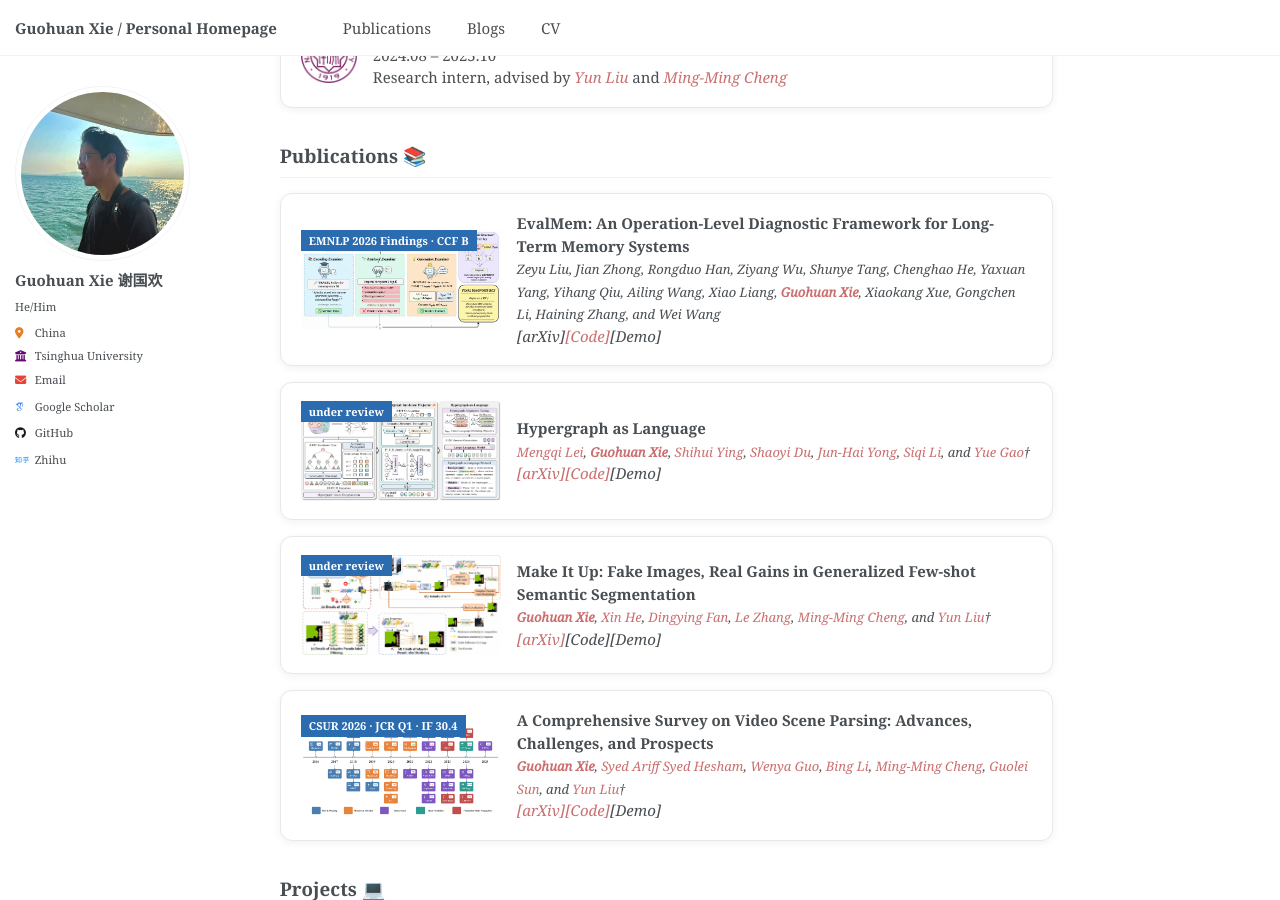
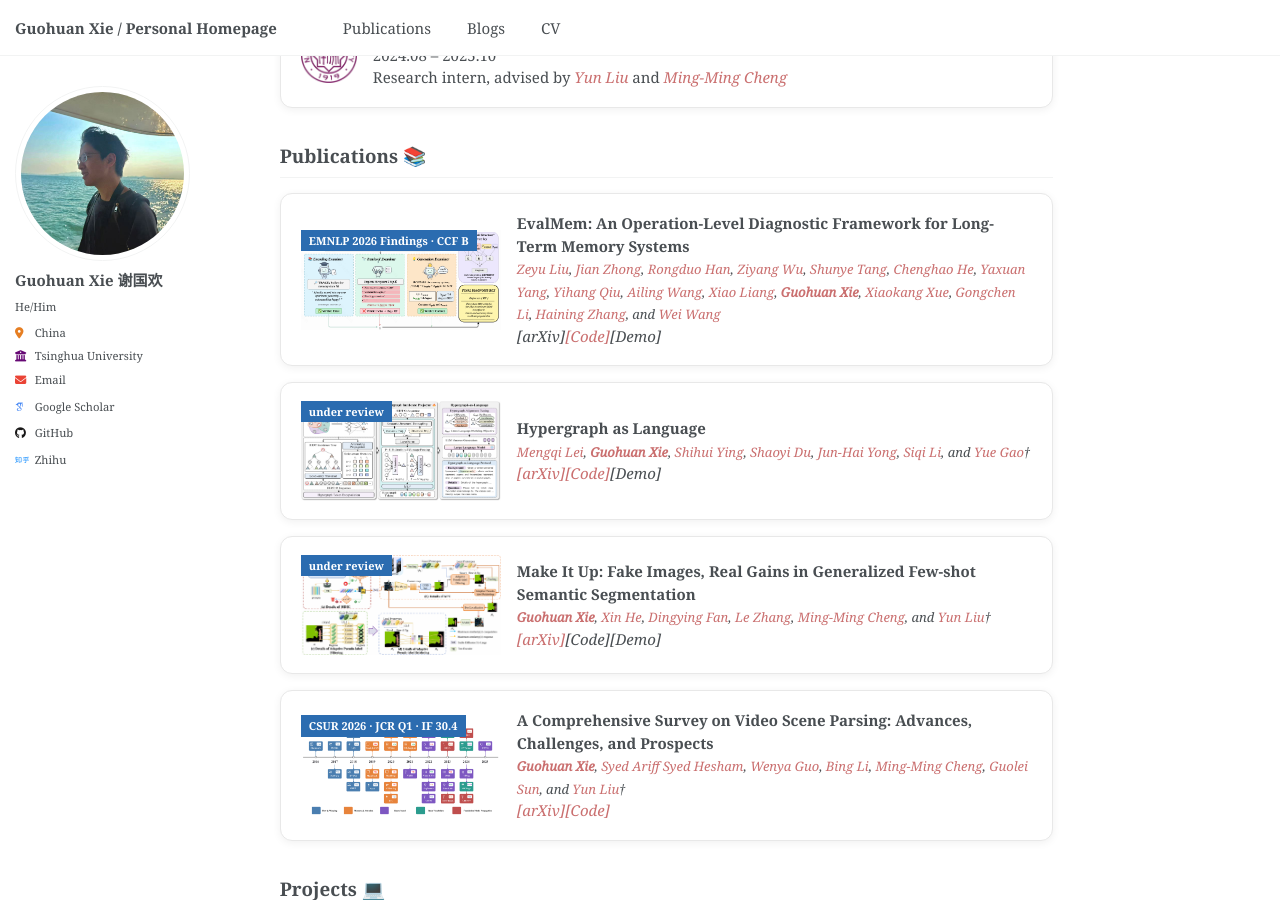
Before and after one commit to guohuan-xie/guohuan-xie.github.io, a Jekyll site: the page built from _pages/about.md, in a window 1280 px wide and 900 px high, scrolled down 1075 px. Built offline with Jekyll 4.4.1, drawn with Linux system fonts in a browser that asks for light colours; some web fonts are replaced; some of the changed lines change nothing that is shown.

Commit message:
Update author links for EvalMem publication and adjust demo links

```diff
--- a/_includes/publications-list.html
+++ b/_includes/publications-list.html
@@ -7,9 +7,21 @@
     <div class="item-card-body">
         <strong>EvalMem: An Operation-Level Diagnostic Framework for Long-Term Memory Systems</strong><br>
         <i style="font-size: 13px;">
-            Zeyu Liu, Jian Zhong, Rongduo Han, Ziyang Wu, Shunye Tang, Chenghao He, Yaxuan Yang, Yihang Qiu, Ailing Wang, Xiao Liang,
+            <a href="https://guohuan-xie.github.io/" target="_blank">Zeyu Liu</a>,
+            <a href="https://guohuan-xie.github.io/" target="_blank">Jian Zhong</a>,
+            <a href="https://guohuan-xie.github.io/" target="_blank">Rongduo Han</a>,
+            <a href="https://guohuan-xie.github.io/" target="_blank">Ziyang Wu</a>,
+            <a href="https://guohuan-xie.github.io/" target="_blank">Shunye Tang</a>,
+            <a href="https://guohuan-xie.github.io/" target="_blank">Chenghao He</a>,
+            <a href="https://guohuan-xie.github.io/" target="_blank">Yaxuan Yang</a>,
+            <a href="https://guohuan-xie.github.io/" target="_blank">Yihang Qiu</a>,
+            <a href="https://guohuan-xie.github.io/" target="_blank">Ailing Wang</a>,
+            <a href="https://guohuan-xie.github.io/" target="_blank">Xiao Liang</a>,
             <a href="https://guohuan-xie.github.io/" target="_blank"><strong>Guohuan Xie</strong></a>,
-            Xiaokang Xue, Gongchen Li, Haining Zhang, and Wei Wang
+            <a href="https://guohuan-xie.github.io/" target="_blank">Xiaokang Xue</a>,
+            <a href="https://guohuan-xie.github.io/" target="_blank">Gongchen Li</a>,
+            <a href="https://guohuan-xie.github.io/" target="_blank">Haining Zhang</a>, and
+            <a href="https://guohuan-xie.github.io/" target="_blank">Wei Wang</a>
         </i><br>
         <em>[arXiv]</em><a href="https://github.com/ZeyuuLiu/EvalMem"><em>[Code]</em></a><em>[Demo]</em>
     </div>
@@ -67,7 +79,7 @@
             <a href="https://scholar.google.com.hk/citations?user=qd8Blw0AAAAJ&hl=zh-CN" target="_blank">Guolei Sun</a>, and
             <a href="https://yun-liu.github.io/" target="_blank">Yun Liu</a>&dagger;
         </i><br>
-        <a href="https://arxiv.org/abs/2506.13552"><em>[arXiv]</em></a><a href="https://github.com/guohuan-xie/Awesome-VSP"><em>[Code]</em></a><em>[Demo]</em>
+        <a href="https://arxiv.org/abs/2506.13552"><em>[arXiv]</em></a><a href="https://github.com/guohuan-xie/Awesome-VSP"><em>[Code]</em></a>
     </div>
 </div>
 </div>
```
